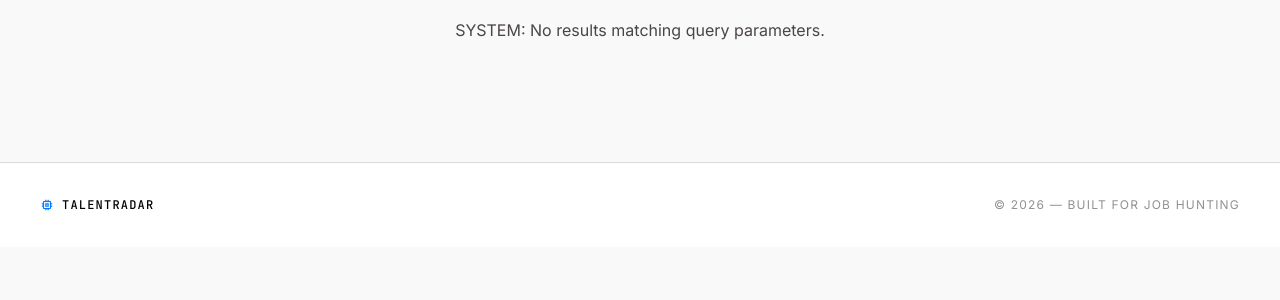
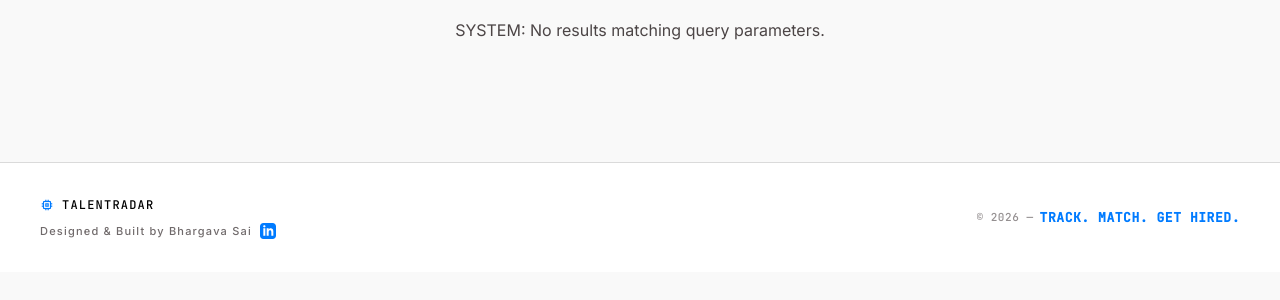
Before and after one commit to bhargavasai-tech/Automated-Jobs-Dashboard, a Flask app: page / in a window 1280 px wide. Shown: the part 321-621 px from the top of the page. Run offline with Flask 3, Linux system fonts and the light colour scheme; data that the repository does not hold is empty; some libraries are stand-ins or nearby versions.

Commit message:
updated frontend

```diff
--- a/dashboard/templates/index.html
+++ b/dashboard/templates/index.html
@@ -3,7 +3,7 @@
 <html class="light" lang="en"><head>
 <meta charset="utf-8"/>
 <meta content="width=device-width, initial-scale=1.0" name="viewport"/>
-<title>TalentRadar | Technologic Precision Intelligence</title>
+<title>TalentRadar | Bhargava's Job Dashboard</title>
 <link href="https://fonts.googleapis.com/css2?family=Inter:wght@300;400;500;600&family=Hanken+Grotesk:wght@600;700;800&family=JetBrains+Mono:wght@500&family=Material+Symbols+Outlined:wght,FILL@100..700,0..1&display=swap" rel="stylesheet"/>
 <script src="https://cdn.tailwindcss.com?plugins=forms,container-queries"></script>
 <script id="tailwind-config">
@@ -309,12 +309,25 @@
 </section>
 </main>
 <footer class="w-full py-8 px-margin-desktop border-t border-surface-dim bg-white mt-section-gap">
-<div class="max-w-container-max mx-auto flex justify-between items-center text-[12px] text-on-surface-variant/60 uppercase tracking-widest">
-<div class="flex items-center gap-2">
-<span class="material-symbols-outlined text-vibrant-blue text-sm" data-icon="memory">memory</span>
-<span class="font-label-md text-primary">TalentRadar</span>
+<div class="max-w-container-max mx-auto flex flex-col sm:flex-row justify-between items-start sm:items-center text-[12px] text-on-surface-variant/60 uppercase tracking-widest gap-4">
+<div class="flex flex-col gap-2">
+    <div class="flex items-center gap-2">
+        <span class="material-symbols-outlined text-vibrant-blue text-sm" data-icon="memory">memory</span>
+        <span class="font-label-md text-primary">TalentRadar</span>
+    </div>
+    <div class="flex items-center gap-2 text-[11px] text-on-surface-variant/80 normal-case font-medium">
+        <span>Designed & Built by Bhargava Sai</span>
+        <a href="https://www.linkedin.com/in/bhargava-sai-707b162b5/" target="_blank" class="flex items-center text-[#007bff] hover:text-[#005db6] transition-colors interactive" title="LinkedIn Profile">
+            <svg class="w-4 h-4 fill-current" viewBox="0 0 24 24" xmlns="http://www.w3.org/2000/svg">
+                <path d="M19 0h-14c-2.761 0-5 2.239-5 5v14c0 2.761 2.239 5 5 5h14c2.762 0 5-2.239 5-5v-14c0-2.761-2.238-5-5-5zm-11 19h-3v-11h3v11zm-1.5-12.268c-.966 0-1.75-.779-1.75-1.75s.784-1.75 1.75-1.75 1.75.779 1.75 1.75-.784 1.75-1.75 1.75zm13.5 12.268h-3v-5.604c0-3.368-4-3.113-4 0v5.604h-3v-11h3v1.765c1.396-2.586 7-2.777 7 2.476v6.759z"/>
+            </svg>
+        </a>
+    </div>
 </div>
-<span>© 2026 — Built for job hunting</span>
+<div class="flex items-center gap-1.5 font-label-md text-[11px] tracking-wider text-on-surface-variant/60">
+    <span>© 2026 —</span>
+    <span class="font-bold text-vibrant-blue text-[13px]">Track. Match. Get Hired.</span>
+</div>
 </div>
 </footer>
 <script>
```
